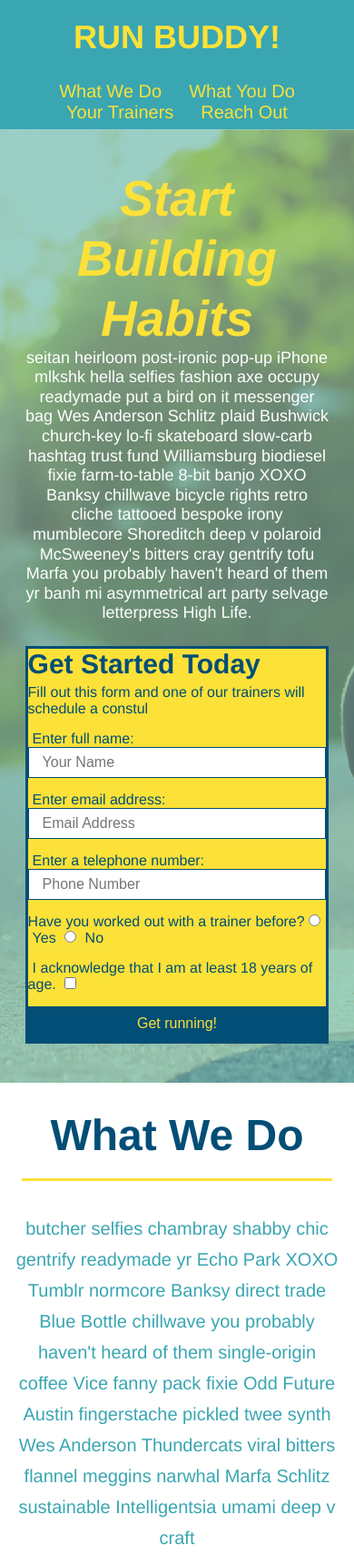
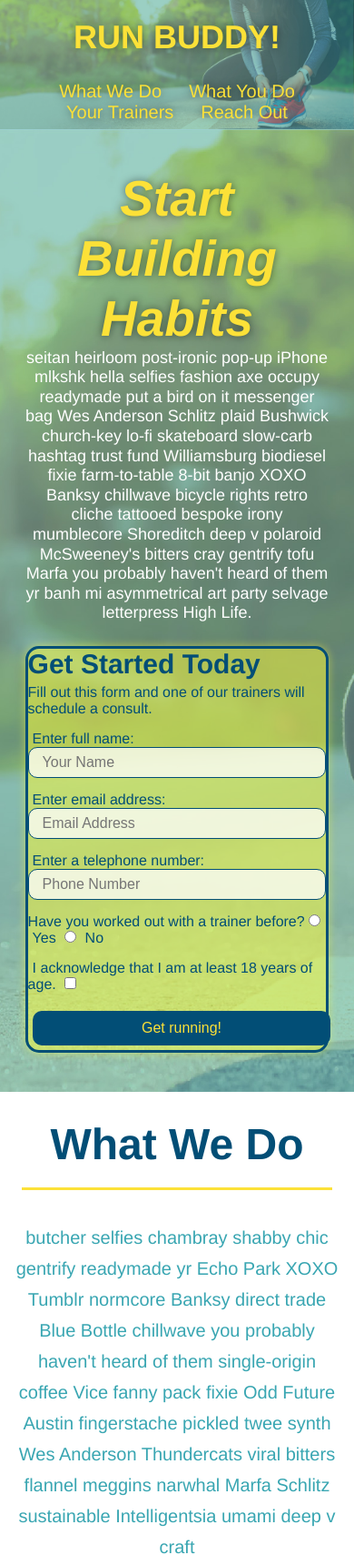
Before and after one commit to RJimenezTech/run-buddy, a plain HTML site: page index.html in a window 390 px wide. Shown: the top 1720 px of the page at 91% size. Drawn offline with Linux system fonts and the light colour scheme.

Commit message:
Change aesthetics of buttons, forms, etc.

```diff
--- a/assets/css/style.css
+++ b/assets/css/style.css
@@ -12,11 +12,19 @@ body {
 
 /* apply styles to <header> */
 header {
+    background-image: url("../images/hero-bg.jpg");
+    background-size: cover;
+    background-position: center;
+    background-attachment: fixed;
+    background-position: 80%;
     padding: 20px 35px;
     background-color: #39a6b2;
     display: flex;
     justify-content: space-between;
     flex-wrap: wrap;
+    position: -webkit-sticky;
+    position: sticky;
+    top: 0;
   }
 
 /* apply styles to elements in header element*/
@@ -25,6 +33,7 @@ header h1 {
     font-size: 36px;
     color: #fce138;
     margin: 0;
+    text-shadow: 0 0 10px rgba(0, 0, 0, 0.5);
 }
 
 header a {
@@ -49,6 +58,14 @@ header nav ul li a {
     padding: 10px 15px;
     font-weight: lighter;
     font-size: 1.55vw;
+    text-shadow: 0 0 10px rgba(0, 0, 0, 0.5);
+}
+
+header nav ul li a:hover {
+    background: #fce138;
+    color: #024e76;
+    border-radius: 15px;
+    text-shadow: none;
 }
 
 /* apply styles to elements in the footer element*/
@@ -106,15 +123,18 @@ section {
     font-style: italic;
     font-size: 55px;
     color: #fce138;
+    text-shadow: 0 0 10px rgba(0, 0, 0, 0.5);
 }
 
   /* apply styles to hero-form div*/
 .hero-form {
     border: 3px solid #024e76;
-    background-color: #fce138;
+    background-color: rgba(255, 255, 56, 0.5);;
     color: #024e76;
     width: 40%;
     margin: 3.5%;
+    box-shadow: 0 0 10px rgba(255, 255, 56, 0.5);
+    border-radius: 15px;
 }
 
 .hero-form h3 {
@@ -134,6 +154,13 @@ section {
     color: #024e76;
     width: 100%;
     margin-bottom: 15px;
+    border-radius: 10px;
+    background-color: rgba(255,255,255, 0.75);
+}
+
+.form-input:focus {
+    background-color: rgba(255,255,255, 1);
+    outline: none;
 }
 
 .hero-form label {
@@ -146,6 +173,12 @@ section {
     padding: 10px 20px;
     border: none;
     font-size: 16px;
+    border-radius: 10px;
+    margin: 5px;
+}
+
+.hero-form button:hover {
+    background-color: #39a6b2;
 }
 
 /* apply styles to what we do section*/
@@ -168,11 +201,15 @@ section {
     margin: 50px auto;
     padding-bottom: 50px;
     width: 80%;
-    border-bottom: 1px solid #39a6b2;
     display: flex;
     flex-wrap:wrap;
     align-items: center;
     justify-content: space-between;
+    border-bottom: 1px solid #39a6b2;
+}
+
+.step:last-child {
+    border-bottom: none;
 }
 
 .step h3 {
@@ -338,6 +375,13 @@ section {
     width: 100%;
     margin-bottom: 15px;
     margin-top: 5px;
+    border-radius: 10px;
+    background-color: rgba(255,255,255, 0.75);
+}
+
+.contact-form input:focus,
+.contact-form textarea:focus {
+    background-color:rgba(255,255,255, 1);
 }
 
 .contact-form button {
@@ -348,6 +392,12 @@ section {
     text-align: center;
     padding: 15px 0;
     font-size: 16px;
+    border-radius: 10px;
+}
+
+.contact-form button:hover {
+    color: #fce138;
+    background: #39a6b2;
 }
 
 /* MEDIA QUERY FOR SMALLER DESKTOP SCREENS AND SMALLER */
@@ -355,6 +405,7 @@ section {
     header {
         padding-bottom: 0;
         justify-content: center;
+        position: relative;
     }
 
     header h1 {
--- a/index.html
+++ b/index.html
@@ -42,7 +42,7 @@
 
             <div class="hero-form">
                 <h3>Get Started Today</h3>
-                <p>Fill out this form and one of our trainers will schedule a constul</p>
+                <p>Fill out this form and one of our trainers will schedule a consult.</p>
                 <form>
                     <label for="name">Enter full name:</label>
                     <input type="text" placeholder="Your Name" name="name" id="name" class="form-input" />
```
